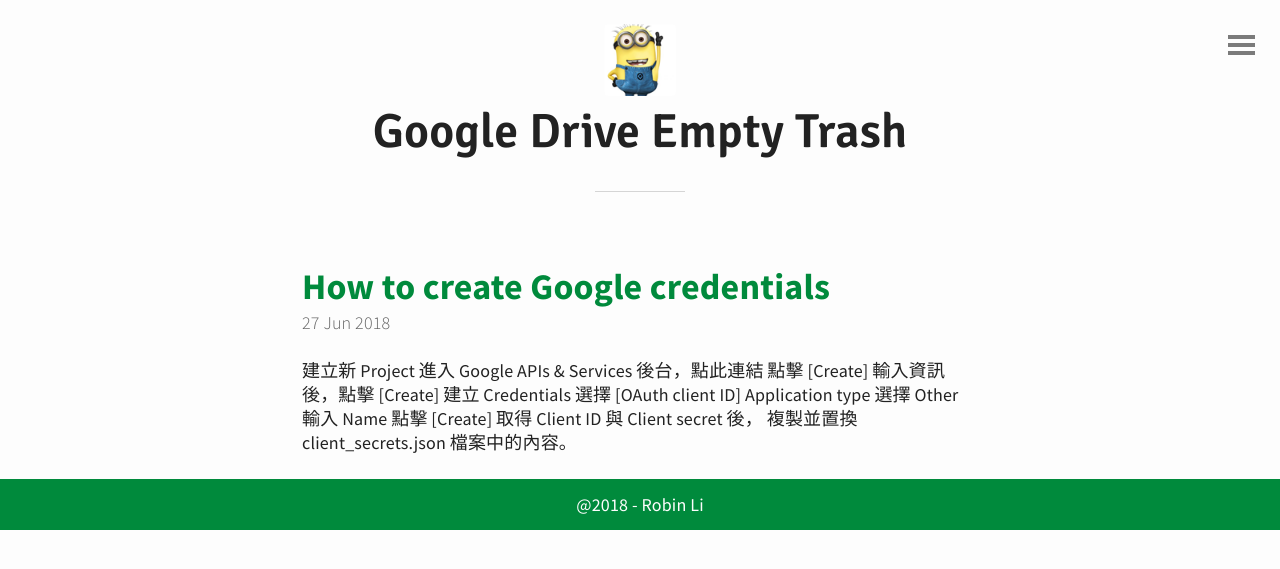
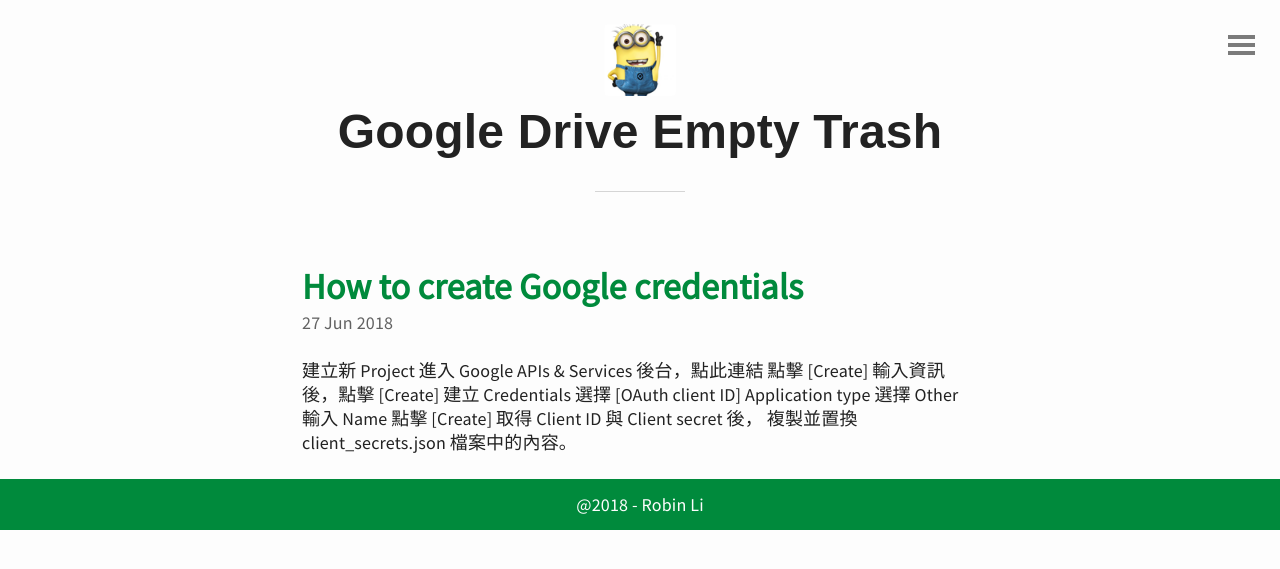
Before and after one commit to robinli/GoogleDriveEmptyTrash, a Jekyll site: the page built from index.html, in a window 1280 px wide. Shown: the top 569 px of the page. Built offline with Jekyll 4.4.1, drawn with Linux system fonts in a browser that asks for light colours; the list of posts is cut into pages by our own code.

Commit message:
modify css link google fonts

```diff
--- a/_includes/head.html
+++ b/_includes/head.html
@@ -8,7 +8,7 @@
 
 	<!-- CSS & fonts -->
 	<link rel="stylesheet" href="{{ "css/main.css" | prepend: site.baseurl }}">
-	<link href='http://fonts.googleapis.com/css?family=Source+Sans+Pro:300,400,700,900,400italic%7CSignika:700,300,400,600' rel='stylesheet' type='text/css'>
+	<link href="https://fonts.googleapis.com/css?family=Source+Sans+Pro" rel="stylesheet">
 
 	<!-- RSS -->
 	<link href="/atom.xml" type="application/atom+xml" rel="alternate" title="ATOM Feed" />
```
